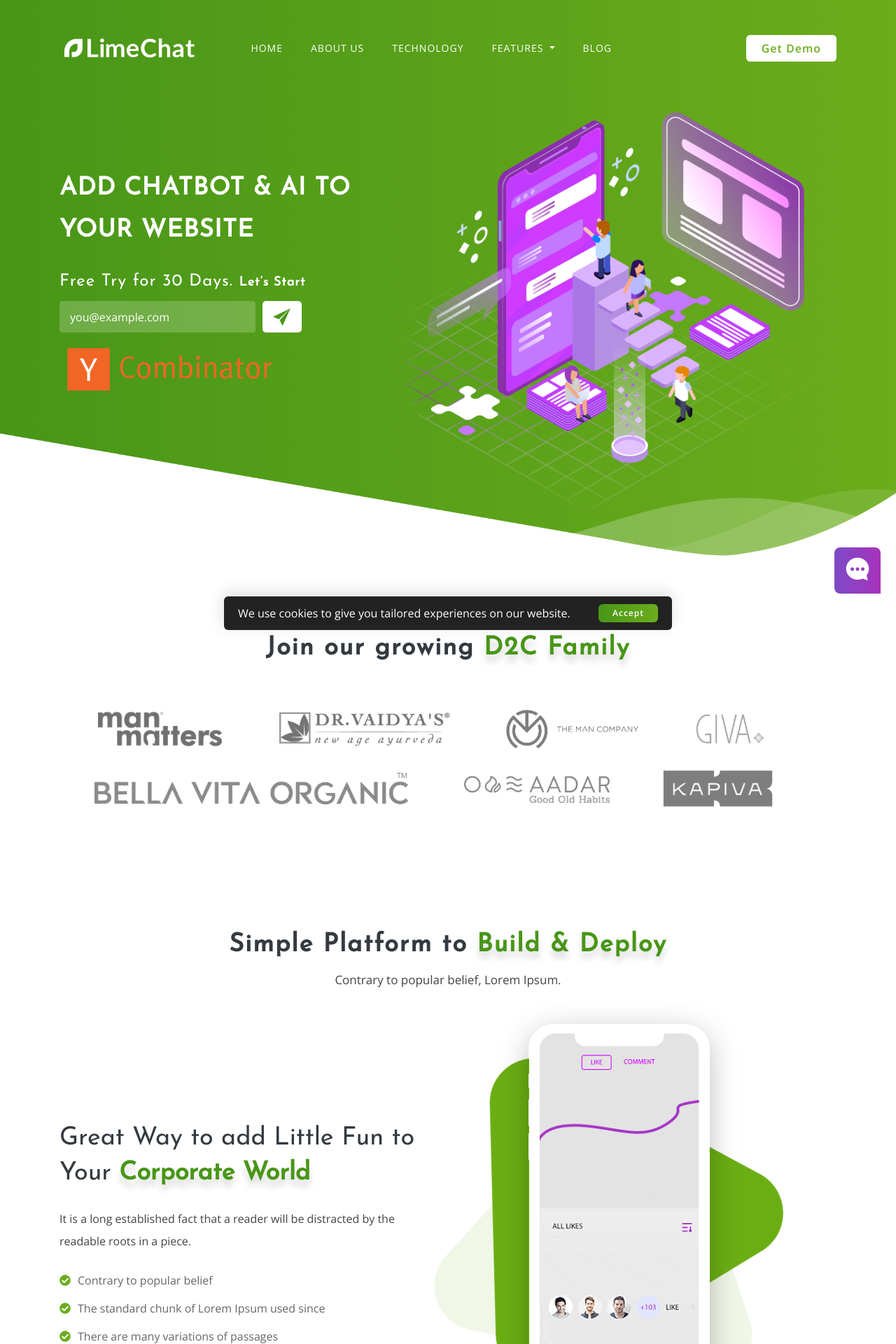
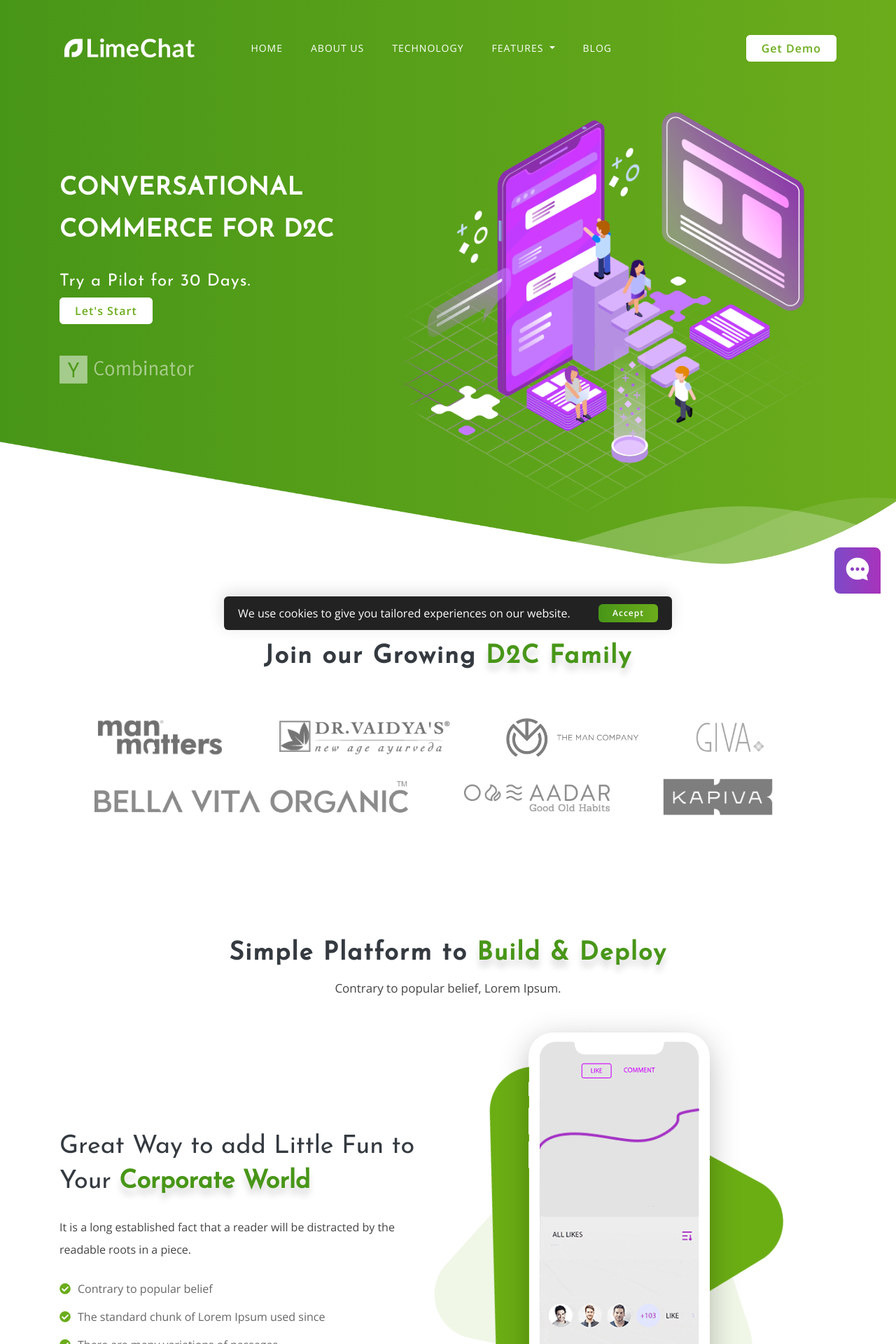
Before and after one commit to Limechat/Website, a Jekyll site: the page built from index.html, in a window 1280 px wide. Shown: the top 1920 px of the page at 70% size. Built offline with Jekyll 4.4.1, drawn with Linux system fonts in a browser that asks for light colours; some web fonts are replaced.

Commit message:
Fixed styling of home banner

```diff
--- a/features.html
+++ b/features.html
@@ -91,7 +91,7 @@
                   </div>
                </div>
                <div class="row justify-content-md-center">
-                  <div class="col-lg-12 col-md-12 mt-5 mb-5">
+                  <div class="col-lg-12 col-md-12 mt-5 mb-5 text-center">
                      <img class="img-fluid top-img1 w-50" src="images/works/channels.png" alt="image">
                   </div>
                </div>
--- a/index.html
+++ b/index.html
@@ -8,19 +8,22 @@
         <div class="container">
             <div class="row">
                 <div class="col-lg-5 col-md-12 col-sm-12">
-                    <h1 class="text-uppercase">ADD CHATBOT & AI TO YOUR WEBSITE</h1>
-                    <h3 class="mt-4">Free Try for 30 Days. <span>Let’s Start</span></h3>
-                    <form>
-                        <div class="form-row align-items-center justify-content-lg-start justify-content-center">
-                            <div class="col-auto">
-                                <input type="text" class="form-control mb-2" id="inlineFormInput" placeholder="you@example.com" />
-                            </div>
-                            <div class="col-auto">
-                                <button type="submit" class="button mb-2"><i class="ion-ios-paperplane"></i></button>
-                            </div>
-                        </div>
-                    </form>
-                    <img src="images/logos/y-combinator.png" height="90">
+                    <h1 class="text-uppercase">Conversational commerce for D2C</h1>
+                    <h3 class="mt-4">Try a Pilot for 30 Days.</h3>
+                    <div class="form-row align-items-center justify-content-lg-start justify-content-center">
+                        <!-- <div class="col-auto">
+                            <button type="submit" class="button mb-2"><i class="ion-ios-paperplane"></i> Get Demo</button>
+                        </div> -->
+                        <div class="col-auto text-right">
+                          <ul class="login">
+                             <li class="d-inline active" style="margin-left: 0;"><a href="contact-us.html">Let's Start</a></li>
+                          </ul>
+                       </div>
+                    </div>
+                    <div class="toggle-image mt-5">
+                        <img class="company-white" src="images/logos/y-combinator-white.png" height="40">
+                        <img class="img-top" src="images/logos/y-combinator.png" height="40">
+                    </div>
                 </div>
                 <div class="col-lg-7 col-md-12 col-sm-12 text-right">
                     <img class="img-fluid banner-img" src="images/banner/banner-img.png" alt="image" />
@@ -39,7 +42,7 @@
         <div class="row justify-content-md-center">
             <div class="col-lg-8 col-sm-12 text-center">
                 <div class="title-box">
-                    <h2 class="title text-dark">Join our growing <span>D2C Family</span></h2>
+                    <h2 class="title text-dark">Join our Growing <span>D2C Family</span></h2>
                 </div>
             </div>
         </div>
@@ -228,6 +231,25 @@
 
 
 <style type="text/css">
+    .company-white {
+        opacity: .5;
+    }
+    .toggle-image {
+        width: 130px;
+        height: 195px;
+        position: relative;
+        display: inline-block;
+    }
+    .toggle-image .img-top {
+        display: none;
+        position: absolute;
+        top: 0;
+        left: 0;
+        z-index: 99;
+    }
+    .toggle-image:hover .img-top {
+        display: inline;
+    }
     .company-images{
         display: flex;
         align-items: center;
```
Also changed, not shown: images/logos/y-combinator-white.png (added), images/logos/y-combinator.png.
